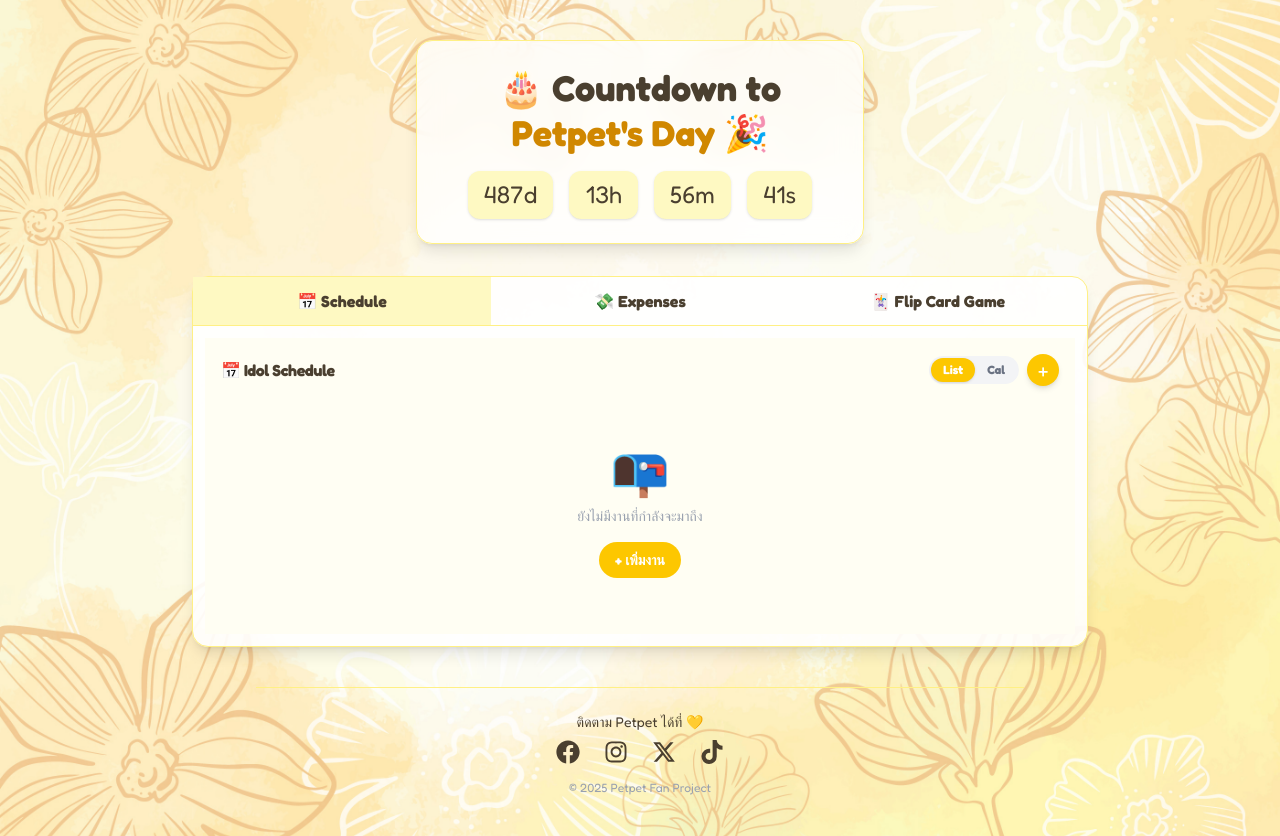
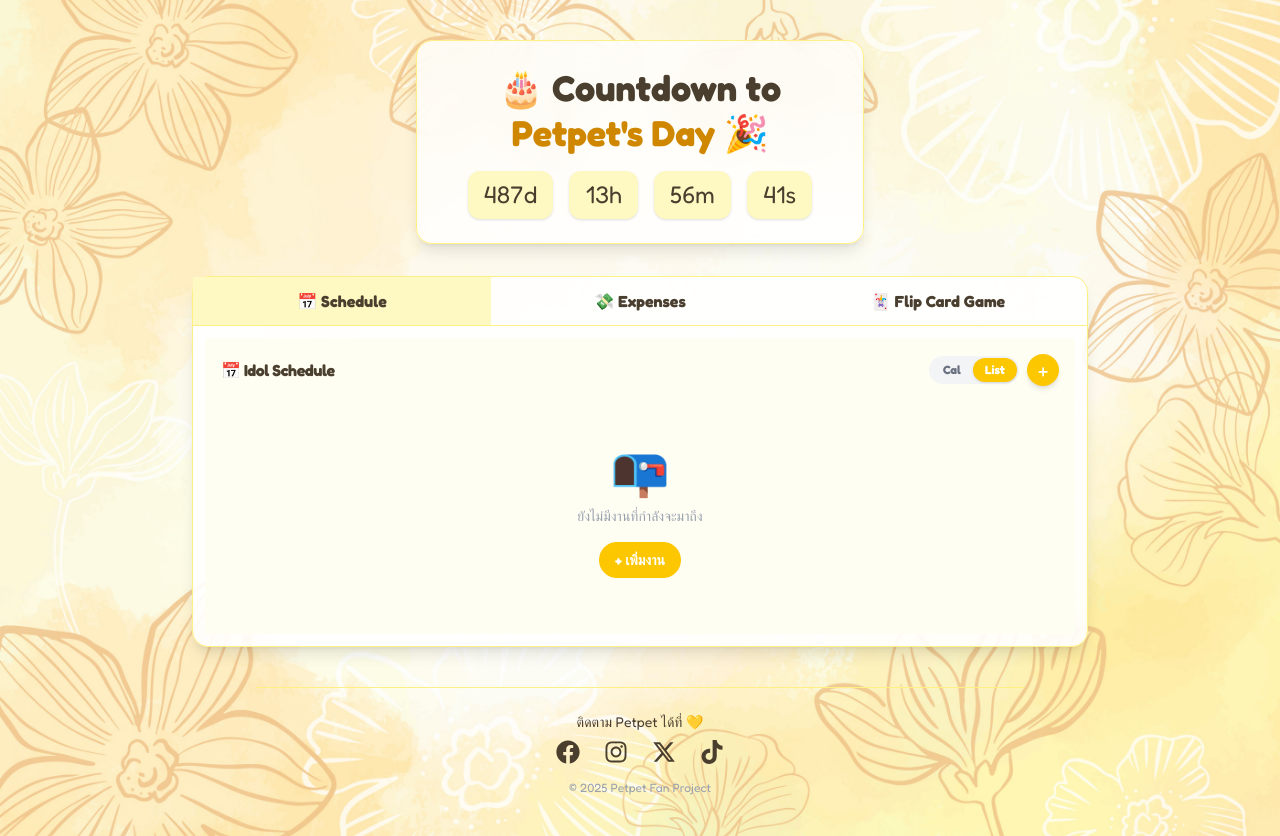
Before and after one commit to sanellman/ipetpetu-next, a Next.js app: page / in a window 1280 px wide. Built offline with nearby package versions, Linux system fonts and the light colour scheme.

Commit message:
change swith btn mode

```diff
--- a/src/app/components/ScheduleSection.jsx
+++ b/src/app/components/ScheduleSection.jsx
@@ -479,16 +479,16 @@ export default function ScheduleSection() {
           {/* View toggle */}
           <div className="flex bg-gray-100 rounded-full p-0.5 text-xs">
             <button
+              onClick={() => setViewMode("calendar")}
+              className={`px-3 py-1 rounded-full font-semibold transition-all ${viewMode === "calendar" ? "bg-yellow-400 text-white shadow-sm" : "text-gray-500 hover:text-gray-700"}`}
+            >
+              Cal
+            </button>
+            <button
               onClick={() => setViewMode("list")}
               className={`px-3 py-1 rounded-full font-semibold transition-all ${viewMode === "list" ? "bg-yellow-400 text-white shadow-sm" : "text-gray-500 hover:text-gray-700"}`}
             >
               List
-            </button>
-            <button
-              onClick={() => setViewMode("calendar")}
-              className={`px-3 py-1 rounded-full font-semibold transition-all ${viewMode === "calendar" ? "bg-yellow-400 text-white shadow-sm" : "text-gray-500 hover:text-gray-700"}`}
-            >
-              Cal
             </button>
           </div>
 
```
